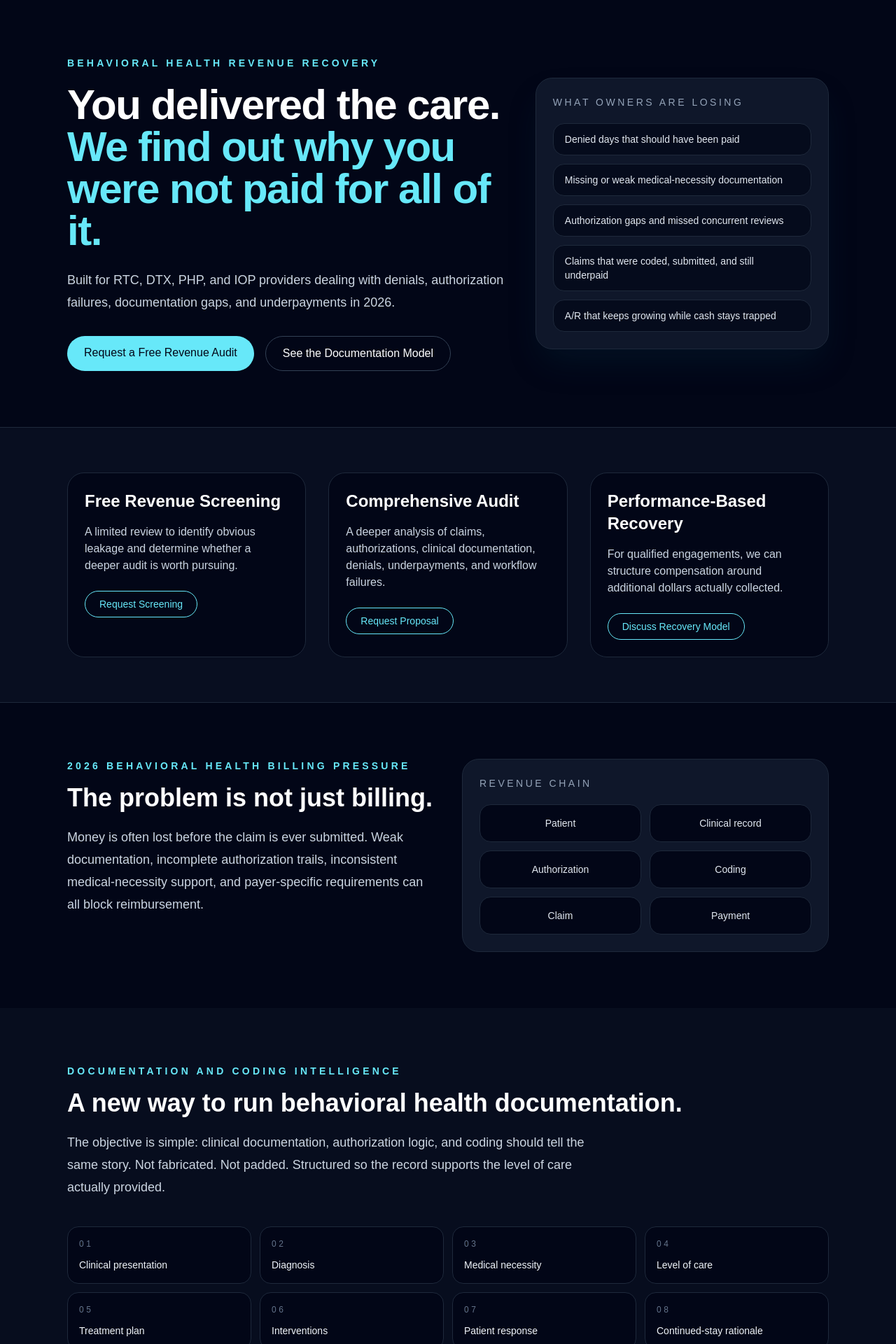
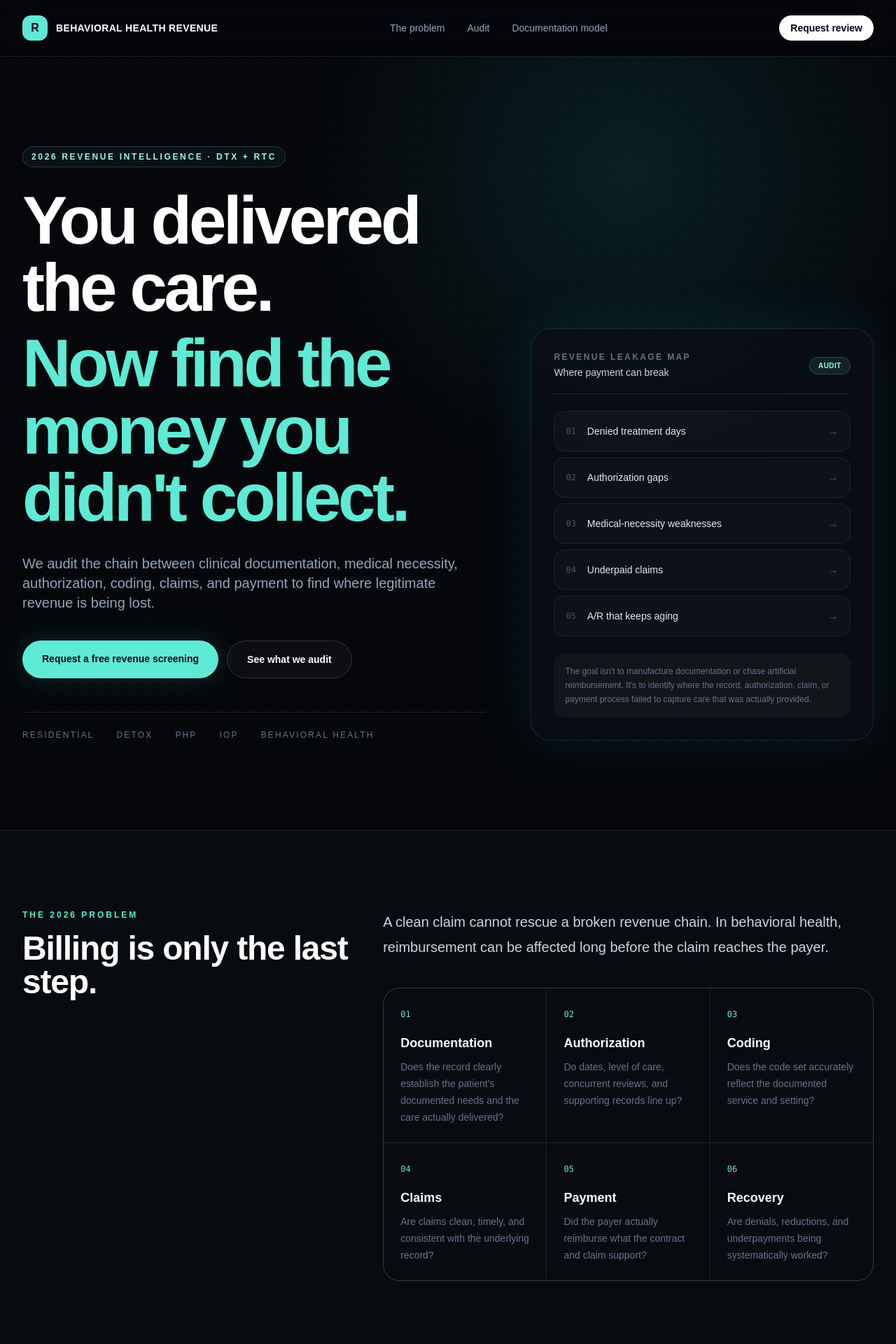
Before and after one commit to dakotaj92891/behavioral-health-revenue, a Next.js app: page / in a window 1280 px wide. Shown: the top 1920 px of the page at 70% size. Built offline with nearby package versions, Linux system fonts and the light colour scheme.

Commit message:
Rebuild landing page as premium healthcare revenue-intelligence site

```diff
--- a/app/page.tsx
+++ b/app/page.tsx
@@ -1,153 +1,220 @@
-const pains = [
-  'Denied days that should have been paid',
-  'Missing or weak medical-necessity documentation',
-  'Authorization gaps and missed concurrent reviews',
-  'Claims that were coded, submitted, and still underpaid',
-  'A/R that keeps growing while cash stays trapped',
+const problems = [
+  'Denied treatment days',
+  'Authorization gaps',
+  'Medical-necessity weaknesses',
+  'Underpaid claims',
+  'A/R that keeps aging',
 ];
 
 const services = [
   {
-    title: 'Free Revenue Screening',
-    copy: 'A limited review to identify obvious leakage and determine whether a deeper audit is worth pursuing.',
-    cta: 'Request Screening',
+    number: '01',
+    title: 'Revenue Screening',
+    copy: 'A focused first look at your claims, denials, authorizations, and payment patterns.',
+    cta: 'Start with a free screen',
   },
   {
-    title: 'Comprehensive Audit',
-    copy: 'A deeper analysis of claims, authorizations, clinical documentation, denials, underpayments, and workflow failures.',
-    cta: 'Request Proposal',
+    number: '02',
+    title: 'Forensic Audit',
+    copy: 'A deeper review designed to quantify leakage, recovery opportunities, and process failures.',
+    cta: 'Request an audit',
   },
   {
-    title: 'Performance-Based Recovery',
-    copy: 'For qualified engagements, we can structure compensation around additional dollars actually collected.',
-    cta: 'Discuss Recovery Model',
+    number: '03',
+    title: 'Recovery + Prevention',
+    copy: 'Pursue qualified recovery opportunities while rebuilding the workflow that created the leakage.',
+    cta: 'Talk about recovery',
   },
 ];
 
 const workflow = [
   'Clinical presentation',
-  'Diagnosis',
+  'Diagnosis & severity',
   'Medical necessity',
   'Level of care',
   'Treatment plan',
   'Interventions',
-  'Patient response',
+  'Response to treatment',
   'Continued-stay rationale',
   'Authorization',
   'Coding',
   'Claim',
+  'Payment',
 ];
 
 export default function Home() {
   return (
-    <main className="min-h-screen bg-slate-950 text-slate-100">
-      <section className="mx-auto max-w-6xl px-6 py-20 lg:px-8">
-        <div className="grid gap-10 lg:grid-cols-[1.2fr_0.8fr] lg:items-center">
+    <main className="min-h-screen overflow-hidden bg-[#05070b] text-slate-100">
+      <nav className="sticky top-0 z-30 border-b border-white/10 bg-[#05070b]/85 backdrop-blur-xl">
+        <div className="mx-auto flex h-20 max-w-7xl items-center justify-between px-6 lg:px-8">
+          <a href="#top" className="flex items-center gap-3">
+            <span className="flex h-9 w-9 items-center justify-center rounded-xl bg-teal-300 font-black text-slate-950">R</span>
+            <span className="text-sm font-semibold tracking-wide text-white">BEHAVIORAL HEALTH REVENUE</span>
+          </a>
+          <div className="hidden items-center gap-8 text-sm text-slate-400 md:flex">
+            <a href="#problem" className="transition hover:text-white">The problem</a>
+            <a href="#audit" className="transition hover:text-white">Audit</a>
+            <a href="#model" className="transition hover:text-white">Documentation model</a>
+          </div>
+          <a href="#contact" className="rounded-full bg-white px-4 py-2 text-sm font-semibold text-slate-950 transition hover:bg-teal-200">Request review</a>
+        </div>
+      </nav>
+
+      <section id="top" className="noise relative border-b border-white/10">
+        <div className="absolute inset-0 bg-[radial-gradient(circle_at_70%_15%,rgba(45,212,191,.12),transparent_35%)]" />
+        <div className="relative mx-auto grid max-w-7xl gap-16 px-6 py-24 lg:grid-cols-[1.15fr_.85fr] lg:px-8 lg:py-32">
           <div>
-            <p className="text-sm font-semibold uppercase tracking-[0.3em] text-cyan-300">Behavioral Health Revenue Recovery</p>
-            <h1 className="mt-5 max-w-3xl text-4xl font-semibold tracking-tight text-white sm:text-6xl">
+            <div className="mb-7 inline-flex items-center gap-2 rounded-full border border-teal-300/20 bg-teal-300/5 px-3 py-1.5 text-xs font-semibold uppercase tracking-[.22em] text-teal-200">
+              2026 Revenue Intelligence · DTX + RTC
+            </div>
+            <h1 className="max-w-5xl text-5xl font-semibold leading-[.98] tracking-[-.045em] text-white sm:text-6xl lg:text-8xl">
               You delivered the care.
-              <span className="block text-cyan-300">We find out why you were not paid for all of it.</span>
+              <span className="mt-3 block text-teal-300">Now find the money you didn't collect.</span>
             </h1>
-            <p className="mt-6 max-w-2xl text-lg leading-8 text-slate-300">
-              Built for RTC, DTX, PHP, and IOP providers dealing with denials, authorization failures, documentation gaps, and underpayments in 2026.
+            <p className="mt-8 max-w-2xl text-lg leading-8 text-slate-400 sm:text-xl">
+              We audit the chain between clinical documentation, medical necessity, authorization, coding, claims, and payment to find where legitimate revenue is being lost.
             </p>
-            <div className="mt-8 flex flex-wrap gap-4">
-              <a className="rounded-full bg-cyan-300 px-6 py-3 font-medium text-slate-950" href="#audit">Request a Free Revenue Audit</a>
-              <a className="rounded-full border border-slate-700 px-6 py-3 font-medium text-white" href="#model">See the Documentation Model</a>
+            <div className="mt-10 flex flex-col gap-3 sm:flex-row">
+              <a href="#contact" className="rounded-full bg-teal-300 px-7 py-4 text-center text-sm font-bold text-slate-950 shadow-[0_0_40px_rgba(45,212,191,.18)] transition hover:bg-teal-200">Request a free revenue screening</a>
+              <a href="#audit" className="rounded-full border border-white/15 bg-white/[.03] px-7 py-4 text-center text-sm font-semibold text-white transition hover:bg-white/[.07]">See what we audit</a>
+            </div>
+            <div className="mt-12 flex flex-wrap gap-x-8 gap-y-3 border-t border-white/10 pt-6 text-xs uppercase tracking-[.18em] text-slate-500">
+              <span>Residential</span><span>Detox</span><span>PHP</span><span>IOP</span><span>Behavioral Health</span>
             </div>
           </div>
 
-          <div className="rounded-3xl border border-slate-800 bg-slate-900 p-6 shadow-2xl shadow-cyan-950/30">
-            <p className="text-sm uppercase tracking-[0.25em] text-slate-400">What owners are losing</p>
-            <div className="mt-5 space-y-3">
-              {pains.map((item) => (
-                <div key={item} className="rounded-2xl border border-slate-800 bg-slate-950/70 px-4 py-3 text-sm text-slate-200">
-                  {item}
+          <div className="glow glass self-end rounded-[28px] border border-white/10 p-7 lg:p-8">
+            <div className="flex items-center justify-between border-b border-white/10 pb-5">
+              <div>
+                <p className="text-xs font-semibold uppercase tracking-[.2em] text-slate-500">Revenue leakage map</p>
+                <p className="mt-1 text-sm text-slate-300">Where payment can break</p>
+              </div>
+              <span className="rounded-full border border-teal-300/20 bg-teal-300/10 px-3 py-1 text-[10px] font-bold uppercase tracking-wider text-teal-200">Audit</span>
+            </div>
+            <div className="mt-6 space-y-2">
+              {problems.map((problem, index) => (
+                <div key={problem} className="group flex items-center gap-4 rounded-2xl border border-white/[.07] bg-white/[.025] px-4 py-4 transition hover:border-teal-300/30 hover:bg-teal-300/[.04]">
+                  <span className="text-xs font-mono text-slate-600">0{index + 1}</span>
+                  <span className="text-sm font-medium text-slate-200">{problem}</span>
+                  <span className="ml-auto text-slate-600 transition group-hover:text-teal-300">→</span>
+                </div>
+              ))}
+            </div>
+            <div className="mt-6 rounded-2xl bg-white/[.035] p-4">
+              <p className="text-xs leading-5 text-slate-500">The goal isn't to manufacture documentation or chase artificial reimbursement. It's to identify where the record, authorization, claim, or payment process failed to capture care that was actually provided.</p>
+            </div>
+          </div>
+        </div>
+      </section>
+
+      <section id="problem" className="border-b border-white/10 bg-[#080b10]">
+        <div className="mx-auto max-w-7xl px-6 py-24 lg:px-8 lg:py-28">
+          <div className="grid gap-12 lg:grid-cols-[.8fr_1.2fr]">
+            <div>
+              <p className="text-xs font-bold uppercase tracking-[.25em] text-teal-300">The 2026 problem</p>
+              <h2 className="mt-4 text-4xl font-semibold tracking-tight text-white sm:text-5xl">Billing is only the last step.</h2>
+            </div>
+            <div>
+              <p className="text-xl leading-9 text-slate-300">A clean claim cannot rescue a broken revenue chain. In behavioral health, reimbursement can be affected long before the claim reaches the payer.</p>
+              <div className="mt-10 grid gap-px overflow-hidden rounded-3xl border border-white/10 bg-white/10 sm:grid-cols-2 lg:grid-cols-3">
+                {[
+                  ['01', 'Documentation', 'Does the record clearly establish the patient’s documented needs and the care actually delivered?'],
+                  ['02', 'Authorization', 'Do dates, level of care, concurrent reviews, and supporting records line up?'],
+                  ['03', 'Coding', 'Does the code set accurately reflect the documented service and setting?'],
+                  ['04', 'Claims', 'Are claims clean, timely, and consistent with the underlying record?'],
+                  ['05', 'Payment', 'Did the payer actually reimburse what the contract and claim support?'],
+                  ['06', 'Recovery', 'Are denials, reductions, and underpayments being systematically worked?'],
+                ].map(([num, title, copy]) => (
+                  <div key={num} className="bg-[#080b10] p-6">
+                    <span className="font-mono text-xs text-teal-300">{num}</span>
+                    <h3 className="mt-4 text-lg font-semibold text-white">{title}</h3>
+                    <p className="mt-2 text-sm leading-6 text-slate-500">{copy}</p>
                   </div>
                 ))}
               </div>
             </div>
           </div>
+        </div>
       </section>
 
-      <section className="border-y border-slate-800 bg-slate-900/50">
-        <div className="mx-auto max-w-6xl px-6 py-16 lg:px-8">
-          <div className="grid gap-8 md:grid-cols-3">
+      <section id="audit" className="border-b border-white/10">
+        <div className="mx-auto max-w-7xl px-6 py-24 lg:px-8 lg:py-28">
+          <div className="max-w-3xl">
+            <p className="text-xs font-bold uppercase tracking-[.25em] text-teal-300">What we do</p>
+            <h2 className="mt-4 text-4xl font-semibold tracking-tight text-white sm:text-5xl">Forensic revenue auditing for behavioral health.</h2>
+            <p className="mt-5 text-lg leading-8 text-slate-400">Start small, prove the opportunity, then decide how far you want to go.</p>
+          </div>
+          <div className="mt-14 grid gap-5 lg:grid-cols-3">
             {services.map((service) => (
-              <div key={service.title} className="rounded-3xl border border-slate-800 bg-slate-950 p-6">
-                <h2 className="text-2xl font-semibold text-white">{service.title}</h2>
-                <p className="mt-4 text-slate-300">{service.copy}</p>
-                <button className="mt-6 rounded-full border border-cyan-300 px-5 py-2 text-sm font-medium text-cyan-300">
-                  {service.cta}
-                </button>
+              <div key={service.number} className="group rounded-[26px] border border-white/10 bg-white/[.025] p-7 transition duration-300 hover:-translate-y-1 hover:border-teal-300/30 hover:bg-white/[.04]">
+                <span className="font-mono text-xs text-teal-300">{service.number}</span>
+                <h3 className="mt-14 text-2xl font-semibold text-white">{service.title}</h3>
+                <p className="mt-4 min-h-[72px] text-sm leading-6 text-slate-500">{service.copy}</p>
+                <a href="#contact" className="mt-8 inline-flex items-center gap-2 text-sm font-semibold text-white">{service.cta} <span className="text-teal-300 transition group-hover:translate-x-1">→</span></a>
               </div>
             ))}
+          </div>
+          <div className="mt-8 rounded-[26px] border border-teal-300/15 bg-teal-300/[.035] p-7">
+            <div className="flex flex-col gap-4 md:flex-row md:items-center md:justify-between">
+              <div><p className="font-semibold text-white">Performance-based recovery may be available.</p><p className="mt-1 text-sm text-slate-500">For qualified engagements, compensation can be structured around additional dollars actually collected, subject to the engagement and applicable requirements.</p></div>
+              <a href="#contact" className="shrink-0 rounded-full border border-teal-300/30 px-5 py-2.5 text-sm font-semibold text-teal-200">Discuss the model</a>
+            </div>
           </div>
         </div>
       </section>
 
-      <section className="mx-auto max-w-6xl px-6 py-20 lg:px-8" id="audit">
-        <div className="grid gap-10 lg:grid-cols-2 lg:items-start">
+      <section id="model" className="border-b border-white/10 bg-[#080b10]">
+        <div className="mx-auto max-w-7xl px-6 py-24 lg:px-8 lg:py-28">
+          <div className="grid gap-14 lg:grid-cols-[.7fr_1.3fr] lg:items-start">
             <div>
-            <p className="text-sm font-semibold uppercase tracking-[0.3em] text-cyan-300">2026 behavioral health billing pressure</p>
-            <h2 className="mt-4 text-3xl font-semibold text-white sm:text-4xl">The problem is not just billing.</h2>
-            <p className="mt-5 text-lg leading-8 text-slate-300">
-              Money is often lost before the claim is ever submitted. Weak documentation, incomplete authorization trails, inconsistent medical-necessity support, and payer-specific requirements can all block reimbursement.
-            </p>
+              <p className="text-xs font-bold uppercase tracking-[.25em] text-teal-300">Documentation intelligence</p>
+              <h2 className="mt-4 text-4xl font-semibold tracking-tight text-white sm:text-5xl">The record should tell the same story as the claim.</h2>
+              <p className="mt-6 text-base leading-7 text-slate-500">We are building a new behavioral-health documentation and coding workflow around clinical truth, medical necessity, level-of-care rationale, payer requirements, and billing consistency.</p>
+              <p className="mt-5 text-sm leading-6 text-slate-500">Not fabricated. Not padded. The system is designed to help teams identify missing or inconsistent information before it becomes a denial.</p>
             </div>
-
-          <div className="rounded-3xl border border-slate-800 bg-slate-900 p-6">
-            <p className="text-sm uppercase tracking-[0.25em] text-slate-400">Revenue chain</p>
-            <div className="mt-5 grid gap-3 sm:grid-cols-2">
-              {['Patient', 'Clinical record', 'Authorization', 'Coding', 'Claim', 'Payment'].map((step) => (
-                <div key={step} className="rounded-2xl border border-slate-800 bg-slate-950 px-4 py-4 text-center text-sm text-slate-200">
-                  {step}
+            <div>
+              <div className="mb-5 flex items-center justify-between"><span className="text-xs font-bold uppercase tracking-[.2em] text-slate-500">Revenue chain</span><span className="text-xs text-teal-300">01 — 12</span></div>
+              <div className="grid gap-2 sm:grid-cols-2 lg:grid-cols-3">
+                {workflow.map((step, index) => (
+                  <div key={step} className="flex min-h-[92px] flex-col justify-between rounded-2xl border border-white/10 bg-[#05070b] p-4">
+                    <span className="font-mono text-[10px] text-slate-600">{String(index + 1).padStart(2, '0')}</span>
+                    <span className="text-sm font-medium text-slate-200">{step}</span>
                   </div>
                 ))}
               </div>
             </div>
           </div>
+        </div>
       </section>
 
-      <section className="bg-slate-900/40 py-20" id="model">
-        <div className="mx-auto max-w-6xl px-6 lg:px-8">
-          <p className="text-sm font-semibold uppercase tracking-[0.3em] text-cyan-300">Documentation and coding intelligence</p>
-          <h2 className="mt-4 text-3xl font-semibold text-white sm:text-4xl">A new way to run behavioral health documentation.</h2>
-          <p className="mt-5 max-w-3xl text-lg leading-8 text-slate-300">
-            The objective is simple: clinical documentation, authorization logic, and coding should tell the same story. Not fabricated. Not padded. Structured so the record supports the level of care actually provided.
-          </p>
-
-          <div className="mt-10 grid gap-3 md:grid-cols-3 lg:grid-cols-4">
-            {workflow.map((step, index) => (
-              <div key={step} className="rounded-2xl border border-slate-800 bg-slate-950 p-4">
-                <p className="text-xs uppercase tracking-[0.3em] text-slate-500">0{index + 1}</p>
-                <p className="mt-3 text-sm font-medium text-slate-100">{step}</p>
+      <section id="contact" className="relative">
+        <div className="absolute inset-0 bg-[radial-gradient(circle_at_50%_100%,rgba(45,212,191,.1),transparent_45%)]" />
+        <div className="relative mx-auto max-w-7xl px-6 py-24 lg:px-8 lg:py-28">
+          <div className="grid gap-12 lg:grid-cols-[.8fr_1.2fr] lg:items-end">
+            <div>
+              <p className="text-xs font-bold uppercase tracking-[.25em] text-teal-300">Start here</p>
+              <h2 className="mt-4 text-4xl font-semibold tracking-tight text-white sm:text-5xl">Let's find out where your revenue is leaking.</h2>
+              <p className="mt-5 text-lg leading-8 text-slate-500">Tell us about the facility. We’ll determine whether a free screening, comprehensive audit, or recovery engagement makes the most sense.</p>
             </div>
+            <form className="glass rounded-[28px] border border-white/10 p-7 lg:p-8">
+              <div className="grid gap-4 sm:grid-cols-2">
+                {['Facility name', 'Contact name', 'Work email', 'Phone', 'DTX / RTC beds', 'Primary payers'].map((label) => (
+                  <input key={label} placeholder={label} className="rounded-xl border border-white/10 bg-white/[.035] px-4 py-3.5 text-sm text-white outline-none transition placeholder:text-slate-600 focus:border-teal-300/50 focus:bg-white/[.06]" />
                 ))}
+                <textarea placeholder="What is your biggest revenue or billing concern?" rows={4} className="sm:col-span-2 rounded-xl border border-white/10 bg-white/[.035] px-4 py-3.5 text-sm text-white outline-none transition placeholder:text-slate-600 focus:border-teal-300/50 focus:bg-white/[.06]" />
+                <button type="button" className="sm:col-span-2 rounded-xl bg-teal-300 px-6 py-4 text-sm font-bold text-slate-950 transition hover:bg-teal-200">Request confidential review →</button>
+              </div>
+              <p className="mt-4 text-center text-[11px] leading-5 text-slate-600">Do not submit patient-identifying information or PHI through this public form.</p>
+            </form>
           </div>
         </div>
       </section>
 
-      <section className="mx-auto max-w-6xl px-6 py-20 lg:px-8">
-        <div className="rounded-3xl border border-slate-800 bg-gradient-to-br from-slate-900 to-slate-950 p-8 lg:p-10">
-          <p className="text-sm font-semibold uppercase tracking-[0.3em] text-cyan-300">Start here</p>
-          <h2 className="mt-4 text-3xl font-semibold text-white">Request a confidential review of your facility.</h2>
-          <p className="mt-4 max-w-2xl text-slate-300">
-            We review your billing environment, identify likely leakage, and determine the best audit structure for your facility.
-          </p>
-          <form className="mt-8 grid gap-4 md:grid-cols-2">
-            {['Facility name', 'Contact name', 'Email', 'Phone', 'Beds / census', 'Primary payers'].map((label) => (
-              <input key={label} placeholder={label} className="rounded-2xl border border-slate-700 bg-slate-950 px-4 py-3 text-slate-100 placeholder:text-slate-500" />
-            ))}
-            <textarea placeholder="Biggest billing problem" className="md:col-span-2 rounded-2xl border border-slate-700 bg-slate-950 px-4 py-3 text-slate-100 placeholder:text-slate-500" rows={4} />
-            <button className="md:col-span-2 rounded-full bg-cyan-300 px-6 py-3 font-medium text-slate-950">Submit for Review</button>
-          </form>
+      <footer className="border-t border-white/10 px-6 py-8 lg:px-8">
+        <div className="mx-auto flex max-w-7xl flex-col gap-3 text-xs text-slate-600 sm:flex-row sm:items-center sm:justify-between">
+          <span>Behavioral Health Revenue Recovery</span>
+          <span>Clinical documentation should accurately reflect services actually provided.</span>
         </div>
-      </section>
-
-      <footer className="border-t border-slate-800 py-10 text-center text-sm text-slate-500">
-        Behavioral Health Revenue Recovery. For marketing and operational review only. Clinical documentation should accurately reflect services actually provided.
       </footer>
     </main>
   );
```
Lines whose indentation alone changed are shown as unchanged.
